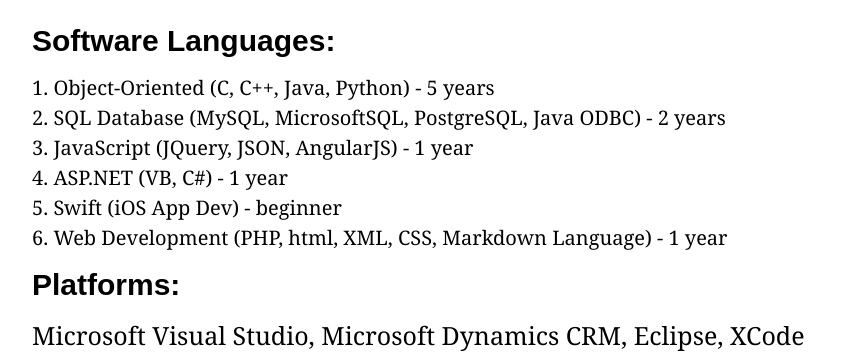
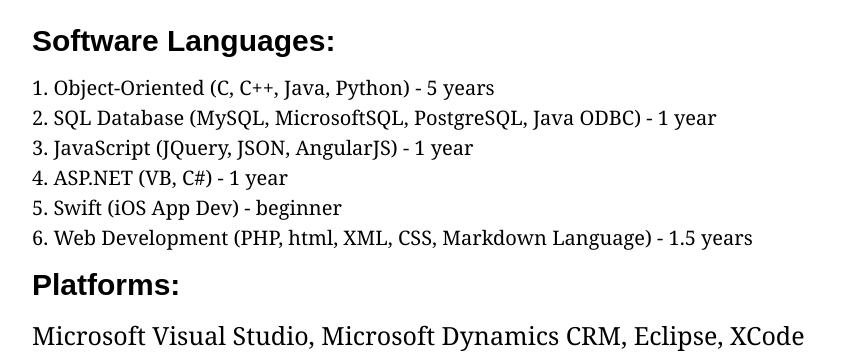
Before and after one commit to bennyfang/bennyfang.github.io, a Jekyll site: the page built from cv/index.html, in a window 1280 px wide and 900 px high, scrolled down 492 px. Shown: the part 156-509 px from the top of the window, without its empty margins (160-1012 px from the left). Built offline with Jekyll 4.4.1, drawn with Linux system fonts in a browser that asks for light colours.

Commit message:
Minor Changes 02/06
Some text fixes

```diff
--- a/about/index.html
+++ b/about/index.html
@@ -3,7 +3,7 @@
 title: About This Site
 ---
 <div class="about">
-    <h1>My website is:</h1>
+    <h1>My website is</h1>
         <p>Powered by <a href="http://jekyllrb.com/" title="Jekyll">Jekyll</a></p>
         <p>Hosted on <a href="http://github.com/bennyfang/bennyfang.github.io" title="This site hosted on GitHub">GitHub</a> thanks to <a href="http://pages.github.com/" title="GitHub Pages">GitHub Pages</a></p>
         <p>A work in progress</p>
--- a/cv/index.html
+++ b/cv/index.html
@@ -6,8 +6,8 @@
 
 <div class="cv">
 	<p>Click to view my resume in pdf: <a href="/files/Resume.pdf" target="_blank" class="button" title="View CV in PDF"><span>View CV  </span></a></p>
-	<br><br>
-
+	<br>
+	<br>
 	<h1>Education</h1>
 	<div class="image-cropper">
         <img alt="UofTLogo" src="/img/uoftlogo.jpg">
@@ -20,11 +20,11 @@
 	<h1>Technical Skills</h1>
 	<h3>Software Languages:</h3>
     <li>Object-Oriented (C, C++, Java, Python) - 5 years</li>
-    <li>SQL Database (MySQL, MicrosoftSQL, PostgreSQL, Java ODBC) - 2 years</li>
+    <li>SQL Database (MySQL, MicrosoftSQL, PostgreSQL, Java ODBC) - 1 year</li>
     <li>JavaScript (JQuery, JSON, AngularJS) - 1 year</li>
     <li>ASP.NET (VB, C#) - 1 year</li>
     <li>Swift (iOS App Dev) - beginner</li>
-    <li>Web Development (PHP, html, XML, CSS, Markdown Language) - 1 year</li>
+    <li>Web Development (PHP, html, XML, CSS, Markdown Language) - 1.5 years</li>
     <h3>Platforms:</h3>
     <p>Microsoft Visual Studio, Microsoft Dynamics CRM, Eclipse, XCode</p>
     <h3>SCM Tools:</h3>
```
Also changed, not shown: 1 other file.
